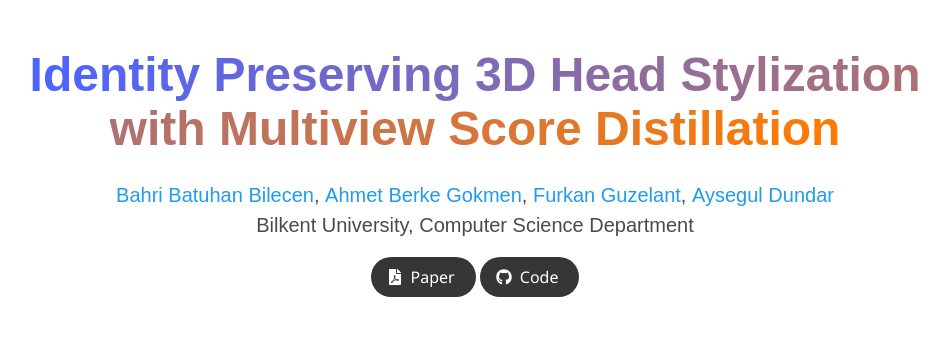
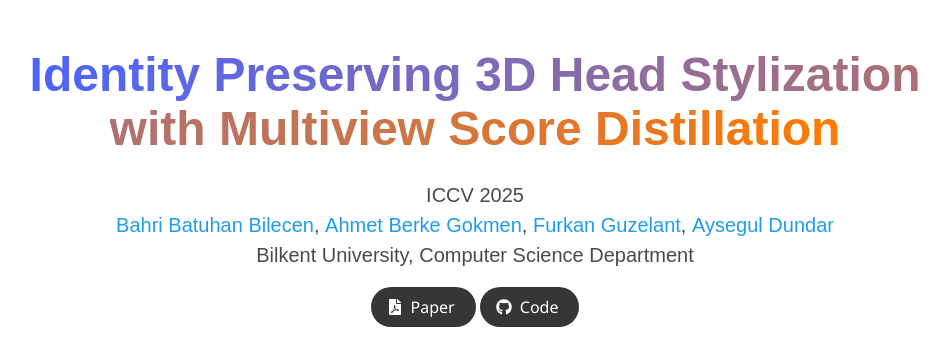
Before and after one commit to three-bee/three-bee.github.io, a Jekyll site: the page head_stylization/index.html, which Jekyll copies as it is, in a window 1280 px wide and 900 px high, cut to the strip 0-338 px from the top of the window. Shown: the whole strip, without its empty margins (165-1114 px from the left). Built offline with Jekyll 4.4.1, drawn with Linux system fonts in a browser that asks for light colours; nearby versions of some CDN libraries; some web fonts are replaced; library files that are not in the unit come from our copies; a style sheet for code colours, icons or effects is not loaded.

Commit message:
Update index.html

```diff
--- a/head_stylization/index.html
+++ b/head_stylization/index.html
@@ -33,6 +33,7 @@
             <h1 class="title is-1 publication-title"><span style="background: linear-gradient(to right, rgb(75, 100, 255), rgb(255, 123, 0)); -webkit-background-clip: text; -webkit-text-fill-color: transparent;">
               Identity Preserving 3D Head Stylization with Multiview Score Distillation
             </span></h1>
+            <div class="is-size-5 publication-authors">ICCV 2025</div>
             <div class="is-size-5 publication-authors">
               <!-- Paper authors -->
               <span class="author-block">
```
